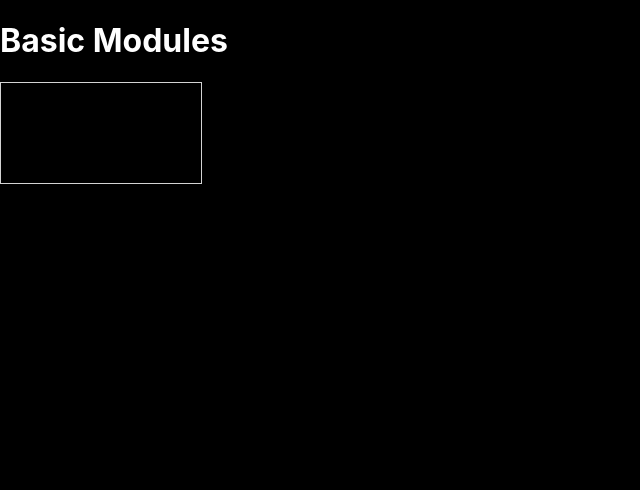
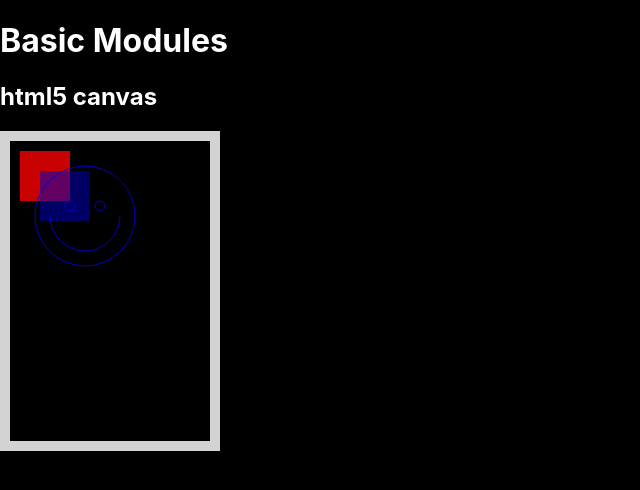
Before and after one commit to marysonthego/design_patterns, a Next.js app in the folder design_patterns/: page /components/module-examples/basic-modules/BasicModules in a window 1280 px wide. Shown: the top 490 px of the page, without its empty margins (0-640 px from the left). Built offline with nearby package versions, Linux system fonts and the light colour scheme.

Commit message:
module patterns

```diff
--- a/design_patterns/pages/DogImagesHook.js
+++ b/design_patterns/pages/DogImagesHookPattern.js
@@ -4,7 +4,7 @@ import Image from 'next/image'
 import styles from '../styles/Home.module.css'
 import useDogImages from "./api/UseDogImages";
 
-export default function DogImagesHook() {
+export default function DogImagesHookPattern() {
   const dogs = useDogImages();
 
   return (
--- a/design_patterns/pages/components/ProxyPattern.js
+++ b/design_patterns/pages/components/ProxyPattern.js
@@ -1,4 +1,4 @@
-// >node roxyPattern.js
+// >node ProxyPattern.js
 
 // Proxy use cases: validation, formatting, notifications, or debugging.
 // Overusing the Proxy object or performing heavy operations on each handler method invocation can negatively affect performance.
--- a/design_patterns/pages/components/module-examples/basic-modules/BasicModules.js
+++ b/design_patterns/pages/components/module-examples/basic-modules/BasicModules.js
@@ -1,54 +1,16 @@
-import React, {useEffect, useState} from "react";
-//import Canvas from './modules/canvas.js';
-import { draw, reportArea, reportPerimeter } from './modules/square.js';
-import randomSquare from './modules/square.js';
-import NoSSRWrapper from '../../NoSSRWrapper.js';
+import React, {useEffect, useRef, useState} from "react";
+import Canvas from "./modules/canvas";
 
 export default function BasicModules() {
 
-//useEffect(() => {
-  const draw = (ctx) => {
-  const canvas = document.getElementById("canvas");
-  ctx.clearRect(0, 0, ctx.canvas.width, ctx.canvas.height)
-  ctx.fillStyle = 'rgb(200, 0, 0)';
-  ctx.fillRect(10, 10, 50, 50);
 
-  ctx.fillStyle = 'rgba(0, 0, 200, 0.5)';
-  ctx.fillRect(30, 30, 50, 50);
-}
-//}, []);
 
   return (
     <div>
       <h1>Basic Modules</h1>
-    <canvas
-      id="canvas"
-      width="200"
-      height="100"
-      style={{ border: "1px solid #d3d3d3" }}
-    >
+      <Canvas>
         Your browser does not support the HTML canvas tag.
-    </canvas>
+      </Canvas>
     </div>
   );
 }
-
-//   useEffect(() => {
-//     console.log('canvas', canvas);
-//     const canvas = Canvas(null);
-//     let square = randomSquare(canvas.context);
-
-//     draw(canvas, square);
-//     reportArea(reportList, square);
-//     reportPerimeter(reportList, square);
-
-//     let myCanvas = Canvas(480, 320);
-//     //reportList = (createReportList(myCanvas.id));
-
-//     let square1 = draw(myCanvas.context, 50, 50, 100, 'blue');
-//     reportArea(square1.length, reportList);
-//     reportPerimeter(square1.length, reportList);
-//     // Use the default
-//     let square2 = randomSquare(myCanvas.context);
-//   }, [draw, randomSquare, reportArea, reportPerimeter]);
-// };
--- a/design_patterns/pages/components/module-examples/basic-modules/index.html
+++ /dev/null
@@ -1,16 +0,0 @@
-<!DOCTYPE html>
-<html lang="en-US">
-  <head>
-    <meta charset="utf-8">
-    <title>Basic JavaScript module example</title>
-    <style>
-      canvas {
-        border: 1px solid black;
-      }
-    </style>
-    <script type="module" src="main.js"></script>
-  </head>
-  <body>
-
-  </body>
-</html>
--- a/design_patterns/pages/components/module-examples/basic-modules/modules/canvas.js
+++ b/design_patterns/pages/components/module-examples/basic-modules/modules/canvas.js
@@ -1,19 +1,43 @@
-import React from 'react'
-import useCanvas from './useCanvas';
-import NoSSRWrapper from '../../../NoSSRWrapper.js';
+import React, {useEffect} from 'react'
 
+const Canvas = () => {
 
-const Canvas = props => {
-
-  const { draw, options, ...rest } = props
-  const { ctx, ...moreConfig } = options
-  const canvasRef = useCanvas(draw, {ctx})
+  useEffect(() => {
+    const canvas = document.getElementById("canvas");
+    const ctx = canvas.getContext('2d')
+    const draw = (ctx) => {
+      console.log('draw');
+      ctx.fillStyle = 'rgb(200, 0, 0)';
+      ctx.fillRect(10, 10, 50, 50);
+      ctx.fillStyle = 'rgba(0, 0, 200, 0.5)';
+      ctx.fillRect(30, 30, 50, 50);
+      ctx.beginPath();
+      ctx.strokeStyle = 'rgb(0, 0,200)';
+      ctx.arc(75, 75, 50, 0, Math.PI * 2, true); // Outer circle
+      ctx.moveTo(110, 75);
+      ctx.arc(75, 75, 35, 0, Math.PI, false); // Mouth (clockwise)
+      ctx.moveTo(65, 65);
+      ctx.arc(60, 65, 5, 0, Math.PI * 2, true); // Left eye
+      ctx.moveTo(95, 65);
+      ctx.arc(90, 65, 5, 0, Math.PI * 2, true); // Right eye
+      ctx.stroke();
+    }
+    draw(ctx);
+  }, []);
 
   return (
-  <NoSSRWrapper>
-    <canvas ref={canvasRef} {...rest}/>
-  </NoSSRWrapper>
+    <div>
+      <h2>html5 canvas</h2>
+      <canvas
+        id="canvas"
+        width="200"
+        height="300"
+        style={{ border: "10px solid #d3d3d3" }}
+      >
+        Your browser does not support the HTML canvas tag.
+      </canvas>
+    </div>
   );
-}
+};
 
 export default Canvas
--- a/design_patterns/pages/components/module-examples/basic-modules/modules/useCanvas.js
+++ /dev/null
@@ -1,27 +0,0 @@
-import { useRef, useEffect } from 'react'
-
-const useCanvas = (draw, options={}) => {
-
-  const canvasRef = useRef(null)
-
-  useEffect(() => {
-    const canvas = canvasRef.current;
-
-    console.log('canvasRef.current', canvasRef.current);
-    const ctx = canvas.getContext(options.ctx || '2d')
-    let frameCount = 0
-    let animationFrameId
-    const render = () => {
-      frameCount++
-      draw(ctx, frameCount)
-      animationFrameId = window.requestAnimationFrame(render)
-    }
-    render()
-    return () => {
-      window.cancelAnimationFrame(animationFrameId)
-
-  }
-  }, [canvas])
-    return canvasRef
-}
-export default useCanvas
```
Also changed, not shown: design_patterns/pages/index.js (+7 -6 lines). Lines whose indentation alone changed are shown as unchanged.
